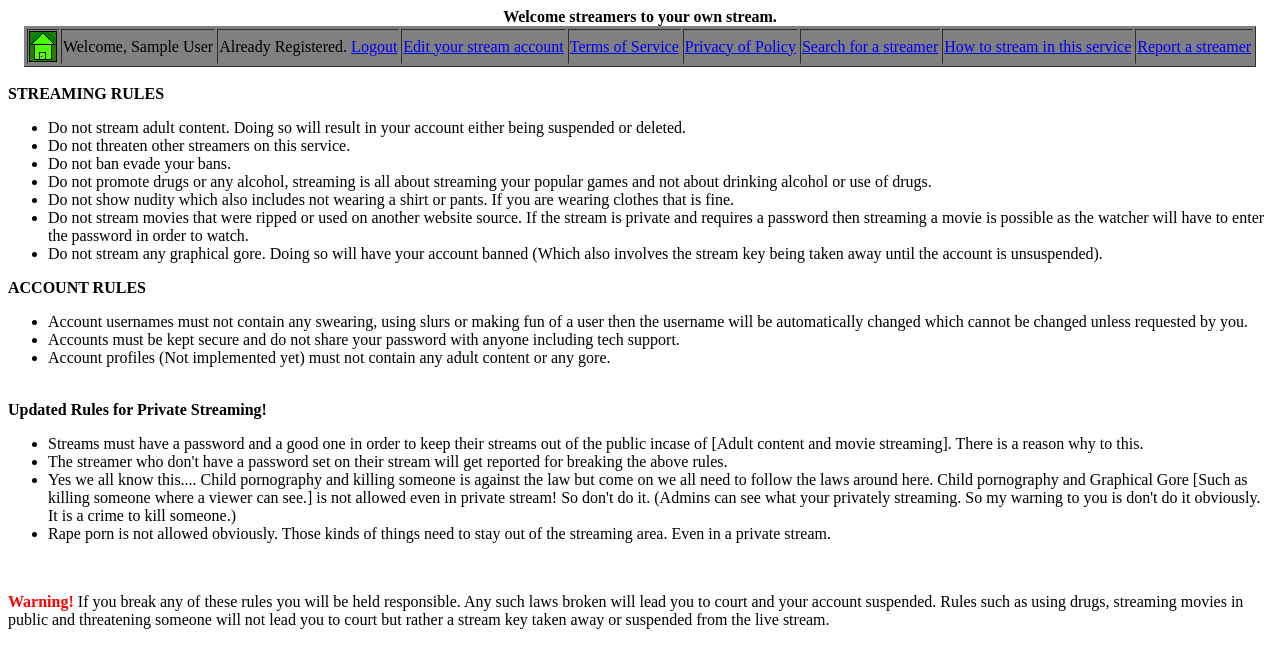
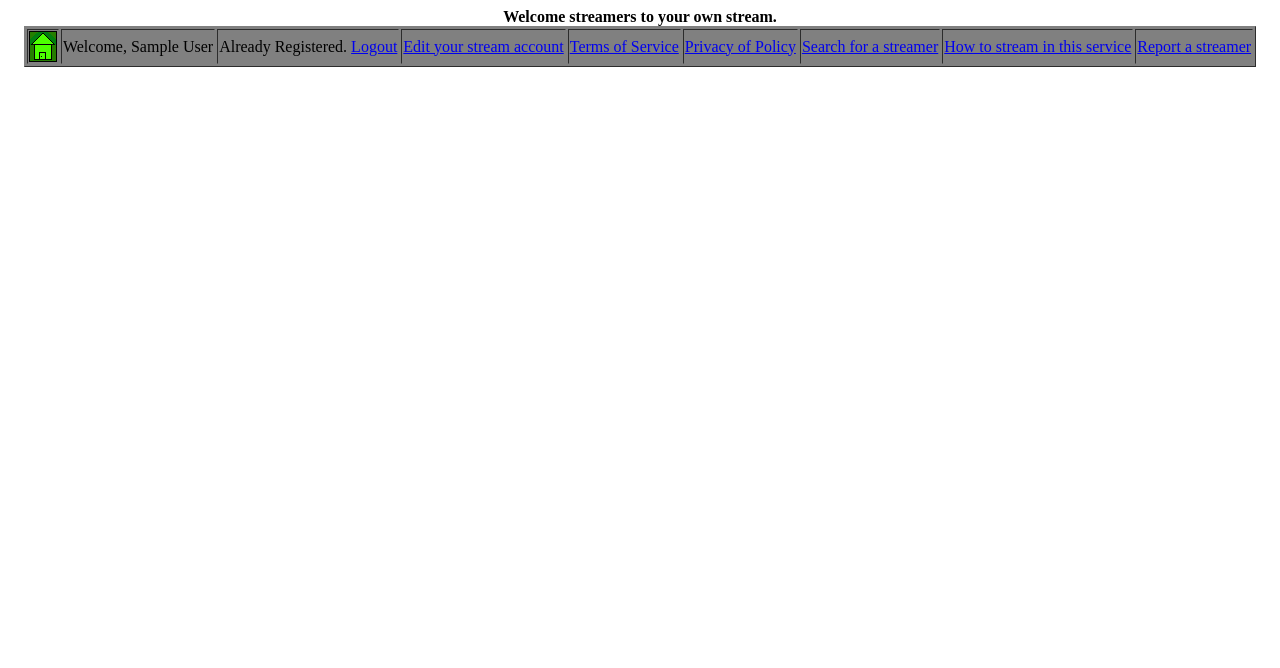
Before and after one commit to IceTheCoyote/WolfStream, a PHP site: page /tos.php in a window 1280 px wide. Shown: the top 668 px of the page. Run offline with PHP 8.4, Linux system fonts and the light colour scheme; the visitor is signed in with stand-in values (Sample User, id 1).

Commit message:
Let the web hoster make up the rules...
First thing off the list is just erase the tos on this repository as it is not needed.

```diff
--- a/tos.php
+++ b/tos.php
@@ -26,30 +26,7 @@
    </tr>
   </table><br/>
   </center>
-  <b>STREAMING RULES</b><br/>
-  <ul>
-   <li>Do not stream adult content. Doing so will result in your account either being suspended or deleted.</li>
-   <li>Do not threaten other streamers on this service.</li>
-   <li>Do not ban evade your bans.</li>
-   <li>Do not promote drugs or any alcohol, streaming is all about streaming your popular games and not about drinking alcohol or use of drugs.</li>
-   <li>Do not show nudity which also includes not wearing a shirt or pants. If you are wearing clothes that is fine.</li>
-   <li>Do not stream movies that were ripped or used on another website source. If the stream is private and requires a password then streaming a movie is possible as the watcher will have to enter the password in order to watch.</li>
-   <li>Do not stream any graphical gore. Doing so will have your account banned (Which also involves the stream key being taken away until the account is unsuspended).</li>
-  </ul>
-  <b>ACCOUNT RULES</b><br/>
-  <ul>
-   <li>Account usernames must not contain any swearing, using slurs or making fun of a user then the username will be automatically changed which cannot be changed unless requested by you.</li>
-   <li>Accounts must be kept secure and do not share your password with anyone including tech support.</li>
-   <li>Account profiles (Not implemented yet) must not contain any adult content or any gore.</li>
-  </ul>
-  <br/><b>Updated Rules for Private Streaming!</b><br/>
-  <ul>
-   <li>Streams must have a password and a good one in order to keep their streams out of the public incase of [Adult content and movie streaming]. There is a reason why to this.</li>
-   <li>The streamer who don't have a password set on their stream will get reported for breaking the above rules.</li>
-   <li>Yes we all know this.... Child pornography and killing someone is against the law but come on we all need to follow the laws around here. Child pornography and Graphical Gore [Such as killing someone where a viewer can see.] is not allowed even in private stream! So don't do it. (Admins can see what your privately streaming. So my warning to you is don't do it obviously. It is a crime to kill someone.)</li>
-   <li>Rape porn is not allowed obviously. Those kinds of things need to stay out of the streaming area. Even in a private stream.</li>
-  </ul>
+  <!-- Use ul or ol as your rules. OR use just text. Up to you just had to remove the TOS since the web hoster will have to make up the rules. -->
   <br/>
-  <p><b style="color: red;">Warning! </b>If you break any of these rules you will be held responsible. Any such laws broken will lead you to court and your account suspended. Rules such as using drugs, streaming movies in public and threatening someone will not lead you to court but rather a stream key taken away or suspended from the live stream.</p>
  </body>
 </html>
```
